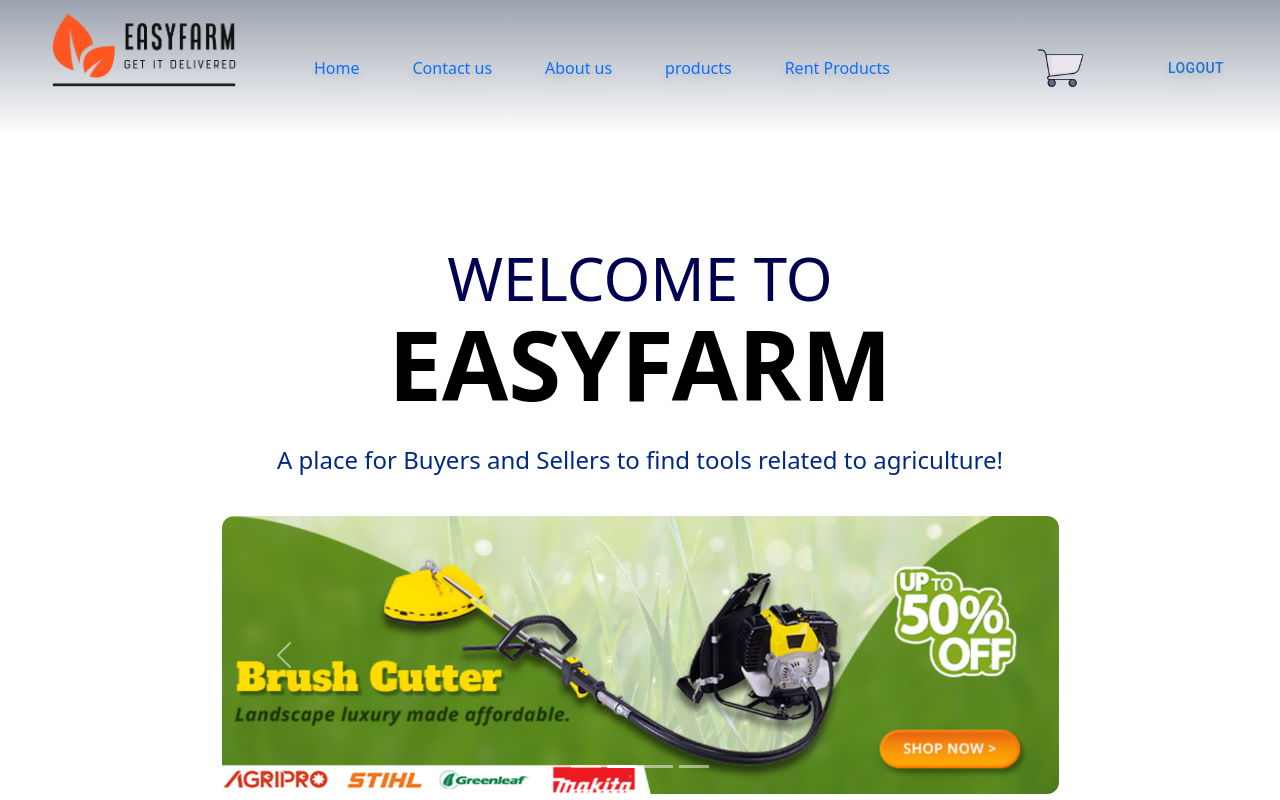
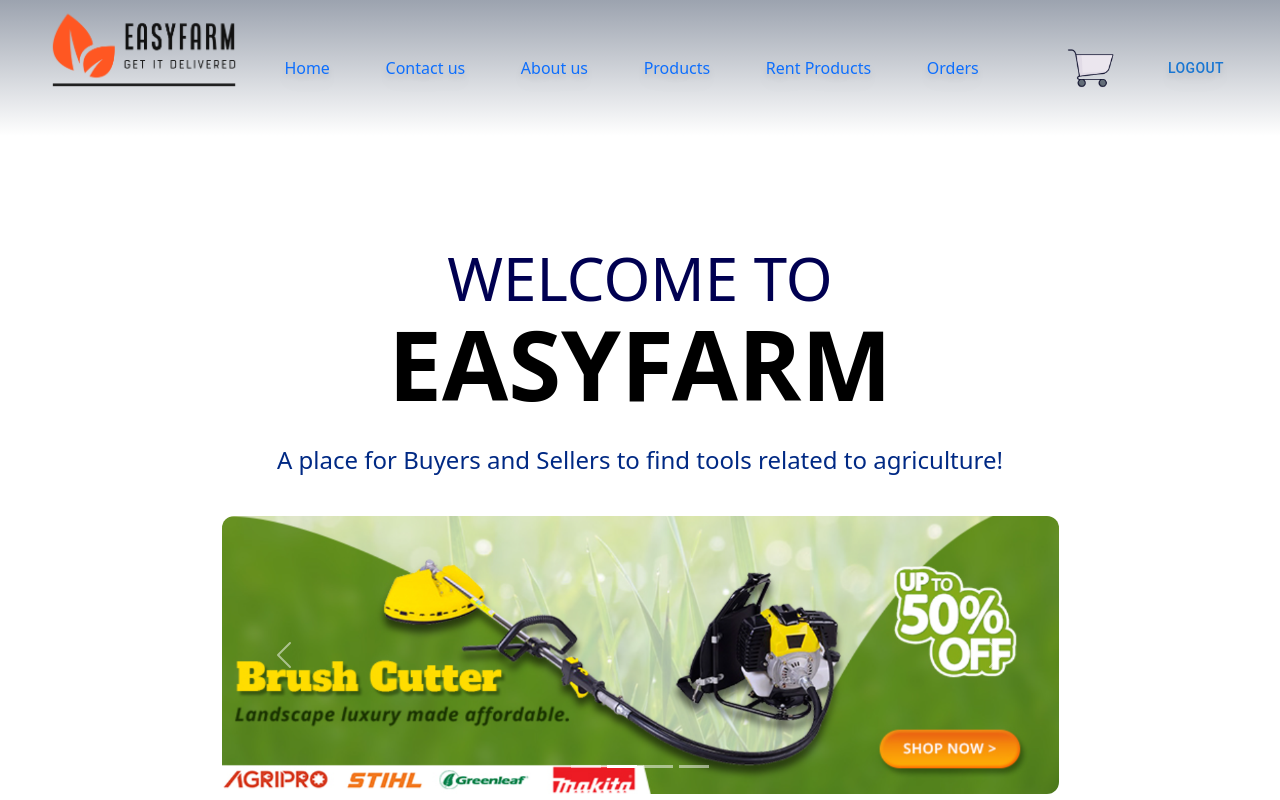
Before and after one commit to Masoom24/easy-farm, a React (Create React App) app: page /home in a window 1280 px wide. Shown: the top 800 px of the page. Built offline with nearby package versions, Linux system fonts and the light colour scheme; sample sign-in values are in the browser's storage; a web font is replaced by a local one.

Commit message:
redirect link changes

```diff
--- a/src/components/header/index.jsx
+++ b/src/components/header/index.jsx
@@ -14,12 +14,13 @@
             {/* <div style={footerStyles} className='flex justify-between px-5 focus:outline-none text-white bg-gradient-to-r from-purple-400 to cyan-500'> */}
             <div className='flex justify-between px-5 focus:outline-none text-black bg-gradient-to-b from-gray-400 to-white '>
                 <div><Link to='/home'><img src={logo} alt="" className='w-48' /></Link></div>
-                <div className='flex py-5 justify-between w-2/4'>
+                <div className='flex py-5 justify-between w-3/5'>
                     <div><li className='list-none drop-shadow-lg transition ease-in-out delay-150  hover:-translate-y-1 hover:scale-110 hover:bg-orange-500 duration-300 rounded-xl p-2'><Link className='no-underline' to='/home'>Home</Link></li></div>
                     <div><li className='list-none drop-shadow-lg transition ease-in-out delay-150  hover:-translate-y-1 hover:scale-110 hover:bg-orange-500 duration-300 rounded-xl p-2'><Link className='no-underline' to='/contactUs'>Contact us</Link></li></div>
                     <div><li className='list-none drop-shadow-lg transition ease-in-out delay-150  hover:-translate-y-1 hover:scale-110 hover:bg-orange-500 duration-300 rounded-xl p-2'><Link className='no-underline' to='/aboutUs'>About us</Link></li></div>
-                    <div><li className='list-none drop-shadow-lg transition ease-in-out delay-150  hover:-translate-y-1 hover:scale-110 hover:bg-orange-500 duration-300 rounded-xl p-2'><Link className='no-underline' to='/view'>products</Link></li></div>
+                    <div><li className='list-none drop-shadow-lg transition ease-in-out delay-150  hover:-translate-y-1 hover:scale-110 hover:bg-orange-500 duration-300 rounded-xl p-2'><Link className='no-underline' to='/view'>Products</Link></li></div>
                     <div><li className='list-none drop-shadow-lg transition ease-in-out delay-150  hover:-translate-y-1 hover:scale-110 hover:bg-orange-500 duration-300 rounded-xl p-2'><Link className='no-underline' to='/rentproduct'>Rent Products</Link></li></div>
+                    <div><li className='list-none drop-shadow-lg transition ease-in-out delay-150  hover:-translate-y-1 hover:scale-110 hover:bg-orange-500 duration-300 rounded-xl p-2'><Link className='no-underline' to='/myorders'>Orders</Link></li></div>
                 </div>
                 <div className='flex py-5 text-black'>
                 </div>
--- a/src/pages/home/card_home.jsx
+++ b/src/pages/home/card_home.jsx
@@ -41,6 +41,7 @@
                     </div>
                 </div>
             </div>
+
         </div>
     );
 };
--- a/src/pages/home/index.jsx
+++ b/src/pages/home/index.jsx
@@ -13,7 +13,9 @@
     )
 `
 const Home = () => {
-
+/*<Link to='/signup'> <Button class="bg-gradient-to-r from-black to gray-400 hover:from-gray-500 hover:to-black text-white font-semibold px-20 py-3 rounded-md mr-6">
+                <center>Register</center>
+              </Button></Link>*/
 
   return (
     <>
@@ -27,9 +29,7 @@
              <br />
             <Sliders /><br />
             <div>
-              <Link to='/signup'> <Button class="bg-gradient-to-r from-black to gray-400 hover:from-gray-500 hover:to-black text-white font-semibold px-20 py-3 rounded-md mr-6">
-                <center>Register</center>
-              </Button></Link>
+
               <div style={{ fontSize: 15, color: 'white' }}>
                 <p>Once You Register You're Agreeing to Our Privacy Policy!</p>
               </div>
--- a/src/pages/myOrders/cardOrders.jsx
+++ b/src/pages/myOrders/cardOrders.jsx
@@ -22,7 +22,7 @@
                         <button className="buyButton">BUY</button>
                         <div className="cart">
                         <svg className="outCart" xmlns="http://www.w3.org/2000/svg" viewBox="0 0 64 64">
-                        <Link to='/viewProducts'>
+                        <Link to='/cart'>
                                 <path d="M2 6h10l10 40h32l8-24H16"></path>
                                 <circle cx="23" cy="54" r="4"></circle>
                                 <circle cx="49" cy="54" r="4"></circle>
--- a/src/pages/rentproduct/rent_card.jsx
+++ b/src/pages/rentproduct/rent_card.jsx
@@ -22,7 +22,7 @@
                         <button className="rentButton">Rent</button>
                         <div className="Rcart">
                         <svg className="RoutCart" xmlns="http://www.w3.org/2000/svg" viewBox="0 0 64 64">
-                        <Link to='/viewProducts'>
+                        <Link to='/cart'>
                                 <path d="M2 6h10l10 40h32l8-24H16"></path>
                                 <circle cx="23" cy="54" r="4"></circle>
                                 <circle cx="49" cy="54" r="4"></circle>
--- a/src/pages/view/cardView.jsx
+++ b/src/pages/view/cardView.jsx
@@ -22,7 +22,7 @@
                        </div> <button className="buyButton">BUY</button>
                        <div className="cart">
                        <svg className="outCart" xmlns="http://www.w3.org/2000/svg" viewBox="0 0 64 64">
-                       <Link to='/viewProducts'>
+                       <Link to='/cart'>
                                <path d="M2 6h10l10 40h32l8-24H16"></path>
                                <circle cx="23" cy="54" r="4"></circle>
                                <circle cx="49" cy="54" r="4"></circle>
```
